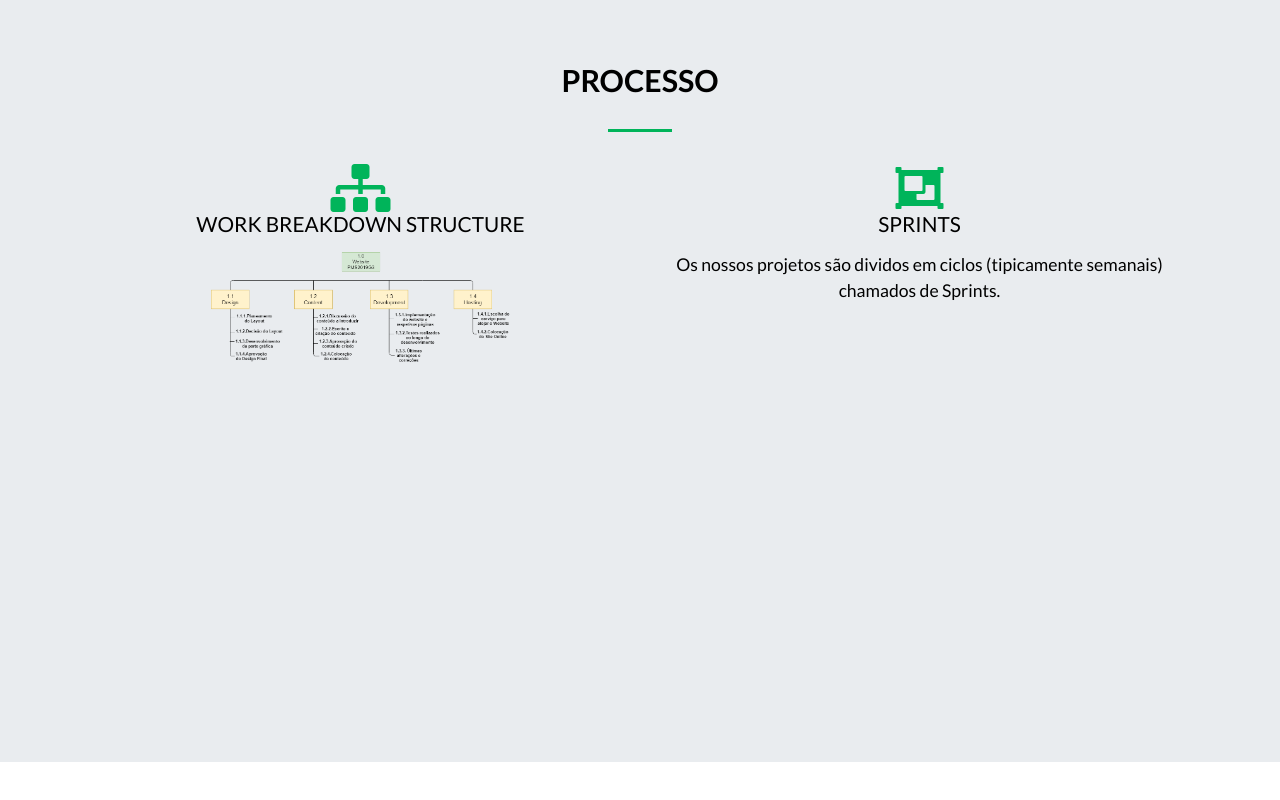
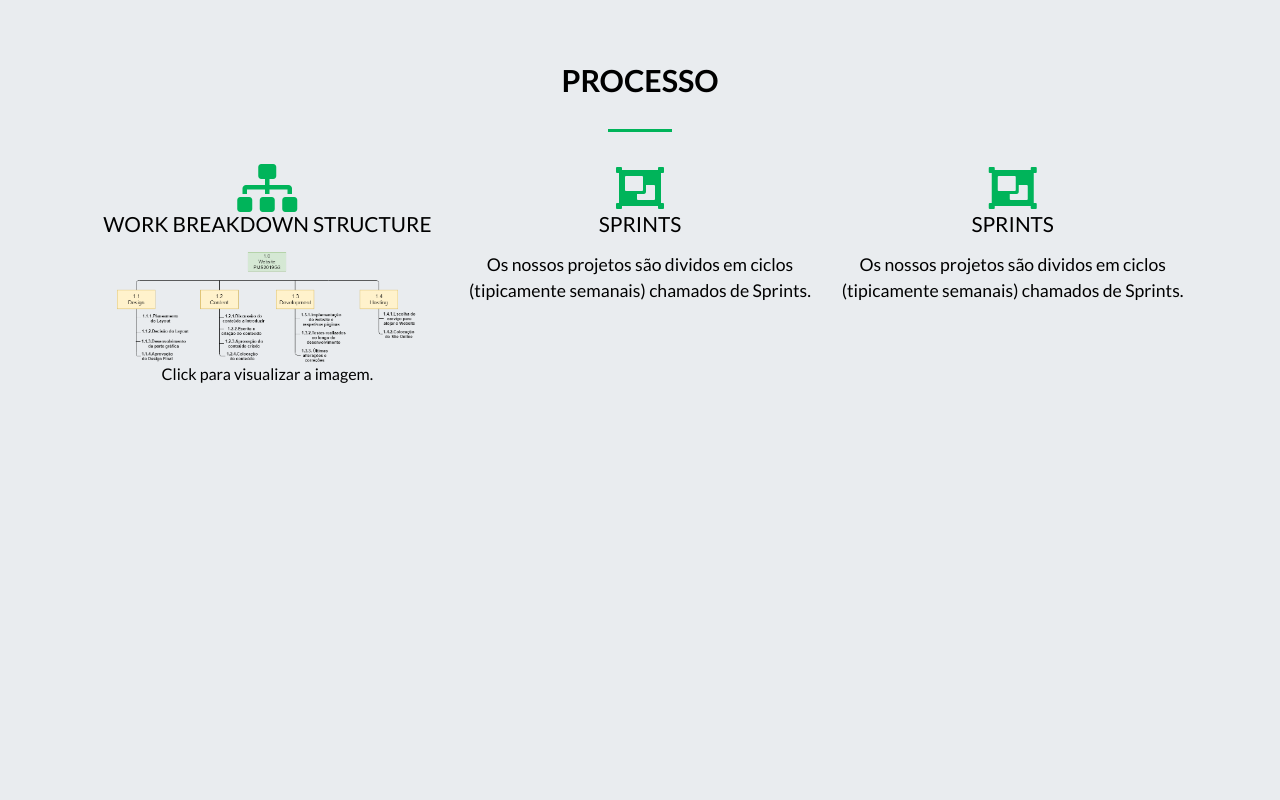
Before and after one commit to PedroSousa97/PMS2019G3, a website: page Public/index.html in a window 1280 px wide. Shown: the part 3774-4574 px from the top of the page. Before the commit the page ends 4536 px from the top, so only its background shows below. Drawn offline with nearby package versions, Linux system fonts and the light colour scheme.

Commit message:
Pequenas alterações no layout da secção em causa

```diff
--- a/Public/index.html
+++ b/Public/index.html
@@ -240,7 +240,7 @@
                       <div class="heading-underline"></div>
                   </div>
                   <div class="row text-center">
-                      <div class="col-md-6">
+                      <div class="col-md-4">
                           <div class="feature">
                               <i class="fas fa-sitemap fa-3x" ></i>
                               <h3>Work Breakdown Structure</h3>
@@ -260,8 +260,16 @@
                                <div id="caption"></div>
                             </div>
                           </div>
+                          <p>Click para visualizar a imagem.</p>
                       </div>
-                      <div class="col-md-6">
+                      <div class="col-md-4">
+                              <div class="feature">
+                                  <i class="fas fa-object-group fa-3x" ></i>
+                                  <h3>Sprints</h3>
+                                  <p>Os nossos projetos são dividos em ciclos (tipicamente semanais) chamados de Sprints.</p>
+                              </div>
+                          </div>
+                          <div class="col-md-4">
                               <div class="feature">
                                   <i class="fas fa-object-group fa-3x" ></i>
                                   <h3>Sprints</h3>
@@ -303,6 +311,8 @@
     <!-- jQuery first, then Bootstrap JS -->
     <script src="https://code.jquery.com/jquery-3.3.1.slim.min.js" integrity="sha384-q8i/X+965DzO0rT7abK41JStQIAqVgRVzpbzo5smXKp4YfRvH+8abtTE1Pi6jizo" crossorigin="anonymous"></script>
     <script src="https://stackpath.bootstrapcdn.com/bootstrap/4.3.1/js/bootstrap.min.js" integrity="sha384-JjSmVgyd0p3pXB1rRibZUAYoIIy6OrQ6VrjIEaFf/nJGzIxFDsf4x0xIM+B07jRM" crossorigin="anonymous"></script>
+
+
           <script> //Script para fazer a imagem modal funcionar
             // obter modal
             var modal = document.getElementById("myModal");
```
Lines whose indentation alone changed are shown as unchanged.
